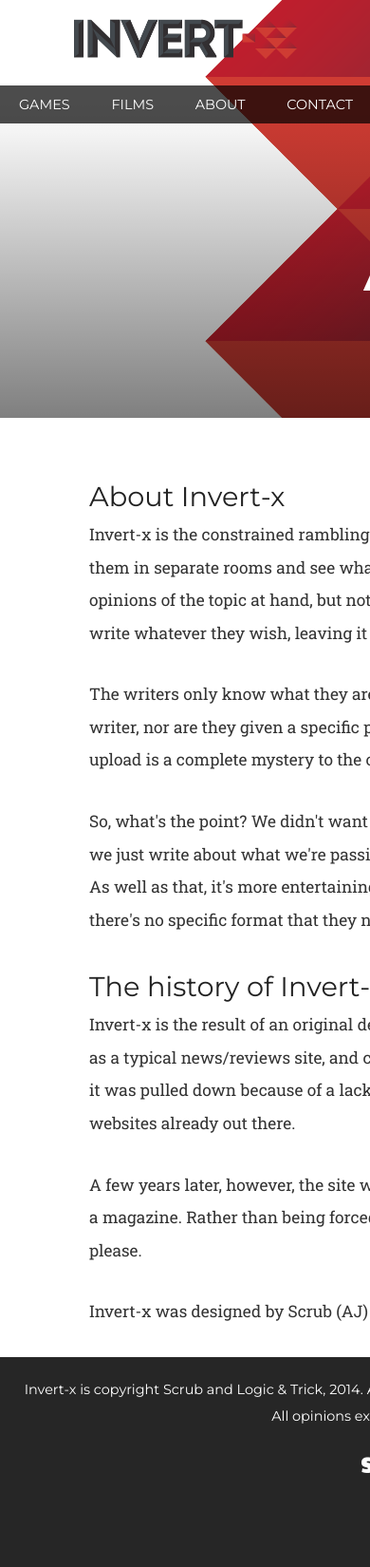
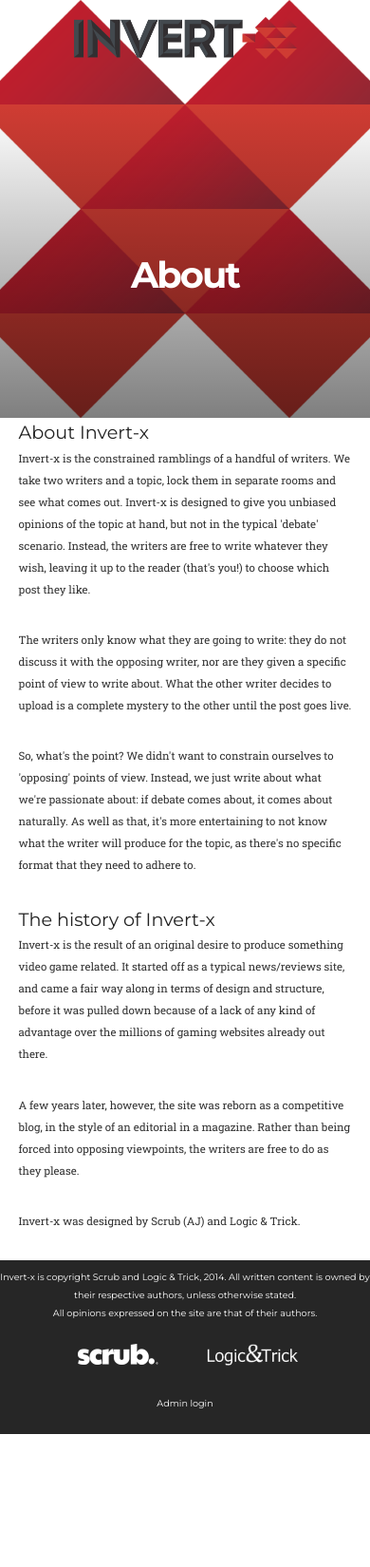
Before and after one commit to AJ292/Invert-x, a PHP site: page /about.html in a window 390 px wide; the page is wider, and only the part inside the window is pictured. Shown: that part at 95% size. After the commit the page ends 1510 px from the top of that part, so only its background shows below. Run offline with PHP 8.4, Linux system fonts and the light colour scheme.

Commit message:
Initial attempt at mobile phone media query styles for home page.

```diff
--- a/Content/Styles/style-combined.css
+++ b/Content/Styles/style-combined.css
@@ -1018,3 +1018,79 @@
 .films .article-header-master-container, .films h2.shine-assign-header, .films h2.comments-header, .films .image, .films .image-left, .films .image-right, .films .discuss-image, .films .archive-current, .films .section-info, .films .promo-reel-item, .films .label-text, .films.article-alert, .films .latest  {
 	background-color: #15948b;
 }
+
+/*MEDIA QUERIES*/
+@media screen and (max-width:1100px){
+
+}
+
+@media screen and (max-width:989px){
+
+}
+
+@media screen and (max-width:614px){
+	html {
+		min-width: 100%;
+		font-size: .6em;
+	}
+
+	body {
+		min-width: 100%;
+	}
+
+	h1 {
+		margin: 0;
+	}
+
+	.main-menu-nav li ul {
+		display: none;
+	}
+
+	.main-menu-logo a {
+		width: auto;
+	}
+
+	.article-header-container {
+		margin-top: 0;
+		height: 60%;
+	}
+
+	.topic-info {
+		padding: 20% 0 0 0;
+		font-size: .8em;
+		white-space: normal;
+	}
+
+	.topic-info h2 {
+		margin: 10px 10px 0 10px;
+	}
+
+	.topic-info h3 {
+		margin: 20px 10px 0 10px;
+	}
+
+	.content-container {
+		width: 100%;
+		padding: 0;
+	}
+
+	.left-column {
+		padding: 0;
+		width: 100%;
+	}
+
+	.news-article-image {
+		width: 100px;
+		height: 100px;
+		margin: 0 15px 15px 25px;
+	}
+
+	.alert-date {
+		display: none;
+	}
+
+	.right-column {
+		display: none;
+	}
+
+}
```
